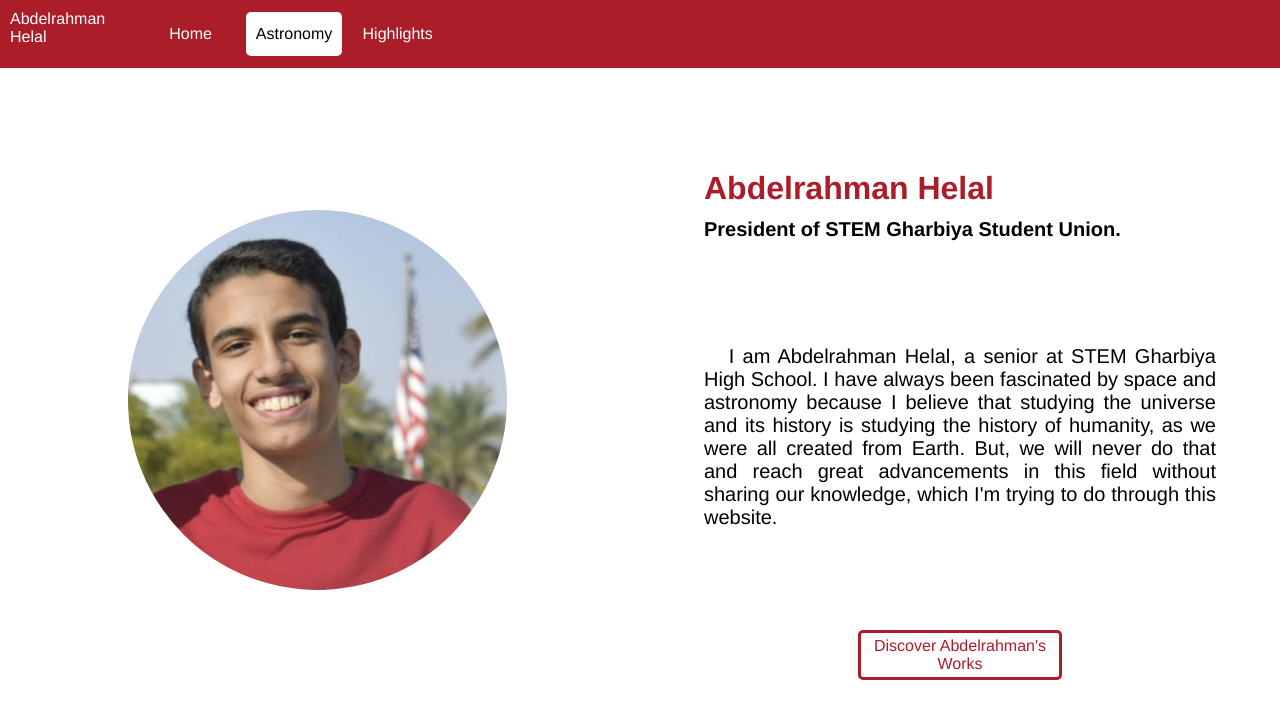
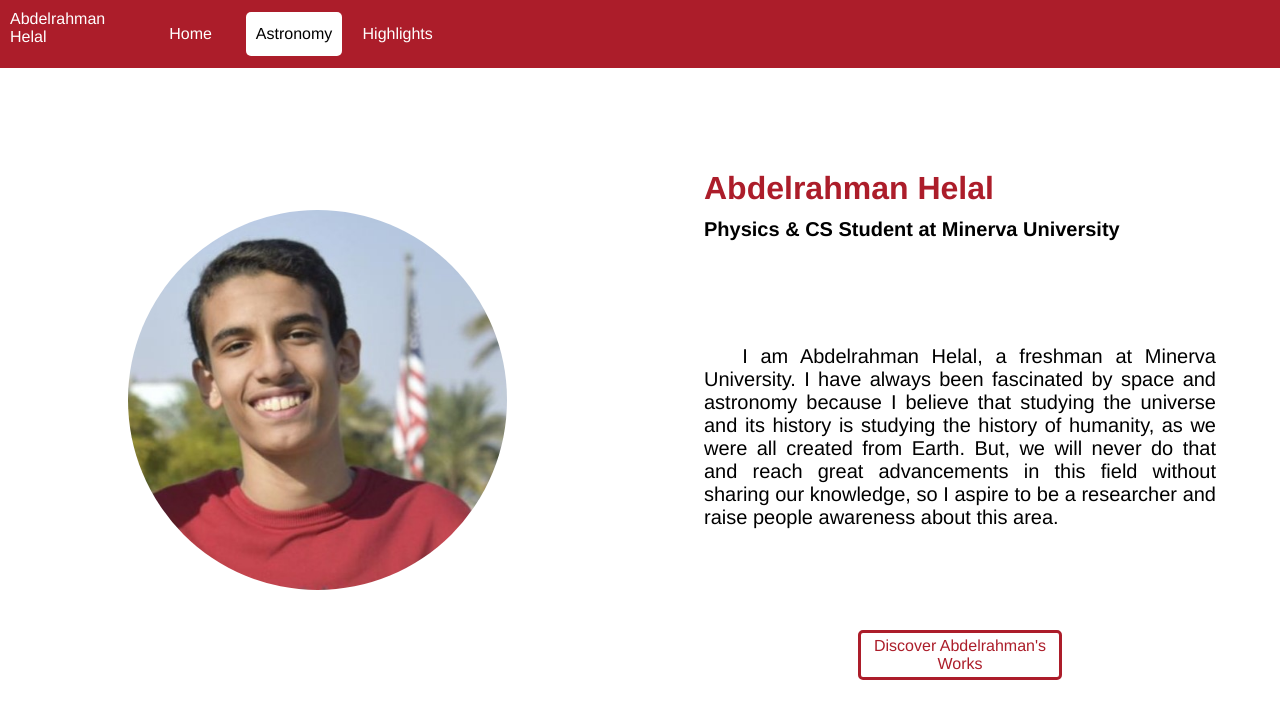
Before and after one commit to abdelrahman-helal/portfolio, a plain HTML site: page astro.html in a window 1280 px wide. Drawn offline with Linux system fonts and the light colour scheme.

Commit message:
Update astro.html

```diff
--- a/astro.html
+++ b/astro.html
@@ -33,16 +33,16 @@
 				<div class="header-content animated show-from-right" id="content">
 					<h1>
 						Abdelrahman Helal <br />
-						<span>President of STEM Gharbiya Student Union.</span>
+						<span> Physics & CS Student at Minerva University </span>
 					</h1>
 					<p>
-						&nbsp;&nbsp;&nbsp;I am Abdelrahman Helal, a senior at STEM Gharbiya
-						High School. I have always been fascinated by space and astronomy
+						&nbsp;&nbsp;&nbsp;I am Abdelrahman Helal, a freshman at Minerva
+						University. I have always been fascinated by space and astronomy
 						because I believe that studying the universe and its history is
 						studying the history of humanity, as we were all created from Earth.
 						But, we will never do that and reach great advancements in this
-						field without sharing our knowledge, which I'm trying to do through
-						this website.
+						field without sharing our knowledge, so I aspire to be a researcher
+						and raise people awareness about this area.
 					</p>
 					<button id="discover">Discover Abdelrahman's Works</button>
 				</div>
```
